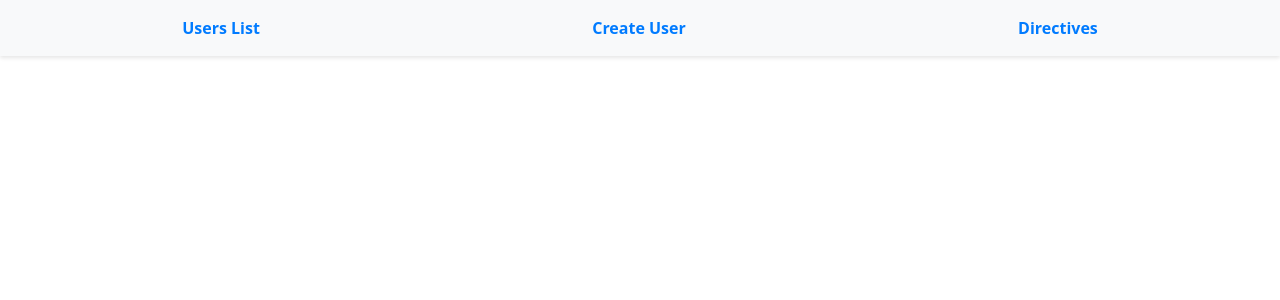
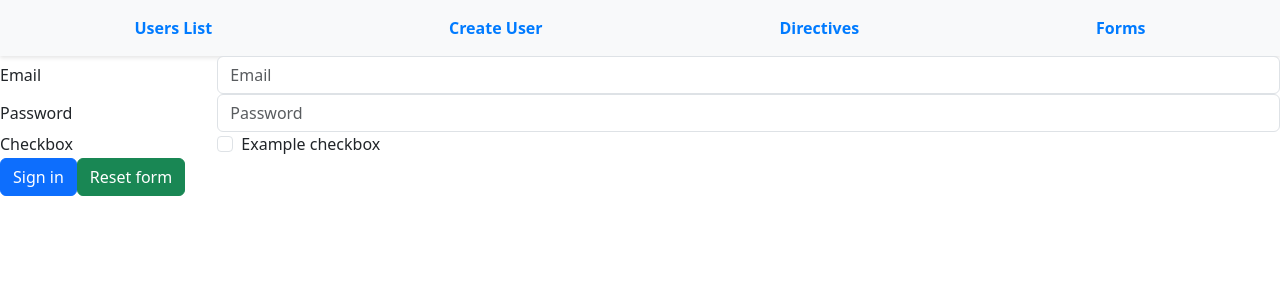
Before and after one commit to krishnakungiri/chasetravel-demo, an Angular app: page /forms in a window 1280 px wide. Before the commit this address led to /. Shown: the top 300 px of the page. Built offline with nearby package versions, Linux system fonts and the light colour scheme.

Commit message:
added pipes and forms

```diff
--- a/src/app/app-routing.module.ts
+++ b/src/app/app-routing.module.ts
@@ -3,12 +3,15 @@ import { RouterModule, Routes } from '@angular/router';
 import { CreateUserModule } from './create-user/create-user.module';
 import { UsersListModule } from './users-list/users-list.module';
 import { DirectiveExComponent } from './directive-ex/directive-ex.component';
+import { FormsComponent } from './forms/forms.component';
 
 const routes: Routes = [
   { path: '', redirectTo: '/users-list', pathMatch: 'full' },
   { path: 'create-user', loadChildren: () => CreateUserModule },
   { path: 'users-list', loadChildren: () => UsersListModule },
-  { path: 'directives', component: DirectiveExComponent }
+  { path: 'directives', component: DirectiveExComponent },
+  { path: 'forms', component: FormsComponent }
+
 ];
 
 @NgModule({
--- a/src/app/app.module.ts
+++ b/src/app/app.module.ts
@@ -13,6 +13,8 @@ import { DeleteConfirmationModalComponent } from './modals/delete-confirmation-m
 import { UpdateUserModalComponent } from './modals/update-user-modal/update-user-modal.component';
 import { UserDetailsComponent } from './users-list/user-details/user-details.component';
 import { DirectiveExComponent } from './directive-ex/directive-ex.component';
+import { CustomPipe1Pipe } from './pipes/custom-pipe-1.pipe';
+import { FormsComponent } from './forms/forms.component';
 
 @NgModule({
   declarations: [
@@ -23,7 +25,9 @@ import { DirectiveExComponent } from './directive-ex/directive-ex.component';
     DeleteConfirmationModalComponent,
     CreateUserComponent,
     UserDetailsComponent,
-    DirectiveExComponent
+    DirectiveExComponent,
+    CustomPipe1Pipe,
+    FormsComponent,
   ],
   imports: [
     BrowserModule,
--- /dev/null
+++ b/src/app/forms/forms.component.html
@@ -0,0 +1,58 @@
+<form #demoForm="ngForm" (ngSubmit)="onSubmit(demoForm)">
+  <div class="form-group row">
+    <label for="inputEmail3" class="col-sm-2 col-form-label">Email</label>
+    <div class="col-sm-10">
+      <input
+        type="email"
+        class="form-control"
+        id="inputEmail3"
+        placeholder="Email"
+        name="email"
+        ngModel
+      />
+    </div>
+  </div>
+  <div class="form-group row">
+    <label for="inputPassword3" class="col-sm-2 col-form-label">Password</label>
+    <div class="col-sm-10">
+      <input
+        type="password"
+        class="form-control"
+        id="inputPassword3"
+        placeholder="Password"
+        name="password"
+        ngModel
+      />
+    </div>
+  </div>
+
+  <div class="form-group row">
+    <div class="col-sm-2">Checkbox</div>
+    <div class="col-sm-10">
+      <div class="form-check">
+        <input
+          class="form-check-input"
+          type="checkbox"
+          id="gridCheck1"
+          name="gridCheck1"
+          ngModel
+        />
+        <label class="form-check-label" for="gridCheck1">
+          Example checkbox
+        </label>
+      </div>
+    </div>
+  </div>
+  <div class="form-group row">
+    <div class="col-sm-10">
+      <button type="submit" class="btn btn-primary">Sign in</button>
+      <button
+        type="button"
+        class="btn btn-success"
+        (click)="resetForm(demoForm)"
+      >
+        Reset form
+      </button>
+    </div>
+  </div>
+</form>
--- /dev/null
+++ b/src/app/forms/forms.component.ts
@@ -0,0 +1,26 @@
+import { Component, OnInit } from '@angular/core';
+import { NgForm } from '@angular/forms';
+
+@Component({
+  selector: 'app-forms',
+  templateUrl: './forms.component.html',
+  styleUrls: ['./forms.component.css']
+})
+export class FormsComponent implements OnInit {
+
+  constructor() { }
+
+  ngOnInit(): void {
+  }
+
+  onSubmit(demoForm: NgForm) {
+    console.log("demoForm :", demoForm);
+    demoForm.reset()
+
+  }
+
+  resetForm(demoForm: NgForm) {
+    demoForm.reset()
+  }
+
+}
--- a/src/app/header/header.component.html
+++ b/src/app/header/header.component.html
@@ -4,6 +4,7 @@
       <li><a routerLink="/users-list">Users List</a></li>
       <li><a routerLink="/create-user">Create User</a></li>
       <li><a routerLink="/directives">Directives</a></li>
+      <li><a routerLink="/forms">Forms</a></li>
     </ul>
   </nav>
 </header>
--- /dev/null
+++ b/src/app/pipes/custom-pipe-1.pipe.ts
@@ -0,0 +1,11 @@
+import { Pipe, PipeTransform } from '@angular/core';
+
+@Pipe({
+  name: 'customPipe1'
+})
+export class CustomPipe1Pipe implements PipeTransform {
+
+  transform(value: number, ...args: unknown[]): unknown {
+    return value * 10
+  }
+}
--- a/src/app/users-list/user-details/user-details.component.html
+++ b/src/app/users-list/user-details/user-details.component.html
@@ -1,10 +1,11 @@
 <ng-content></ng-content>
+
 <div class="user-details" *ngIf="user">
   <h3>User Details</h3>
   <p><strong>First Name:</strong> {{ user.firstName }}</p>
   <p><strong>Last Name:</strong> {{ user.lastName }}</p>
   <p><strong>Age:</strong> {{ user.age }}</p>
-  <p><strong>ID:</strong> {{ user.id }}</p>
+  <p><strong>ID:</strong> {{ user.id | customPipe1 }}</p>
 </div>
 <div *ngIf="!user">
   <p>Select a user to view details.</p>
```
Also changed, not shown: src/app/forms/forms.component.css (added), 2 other files (tests, documents, lock files or other folders).
